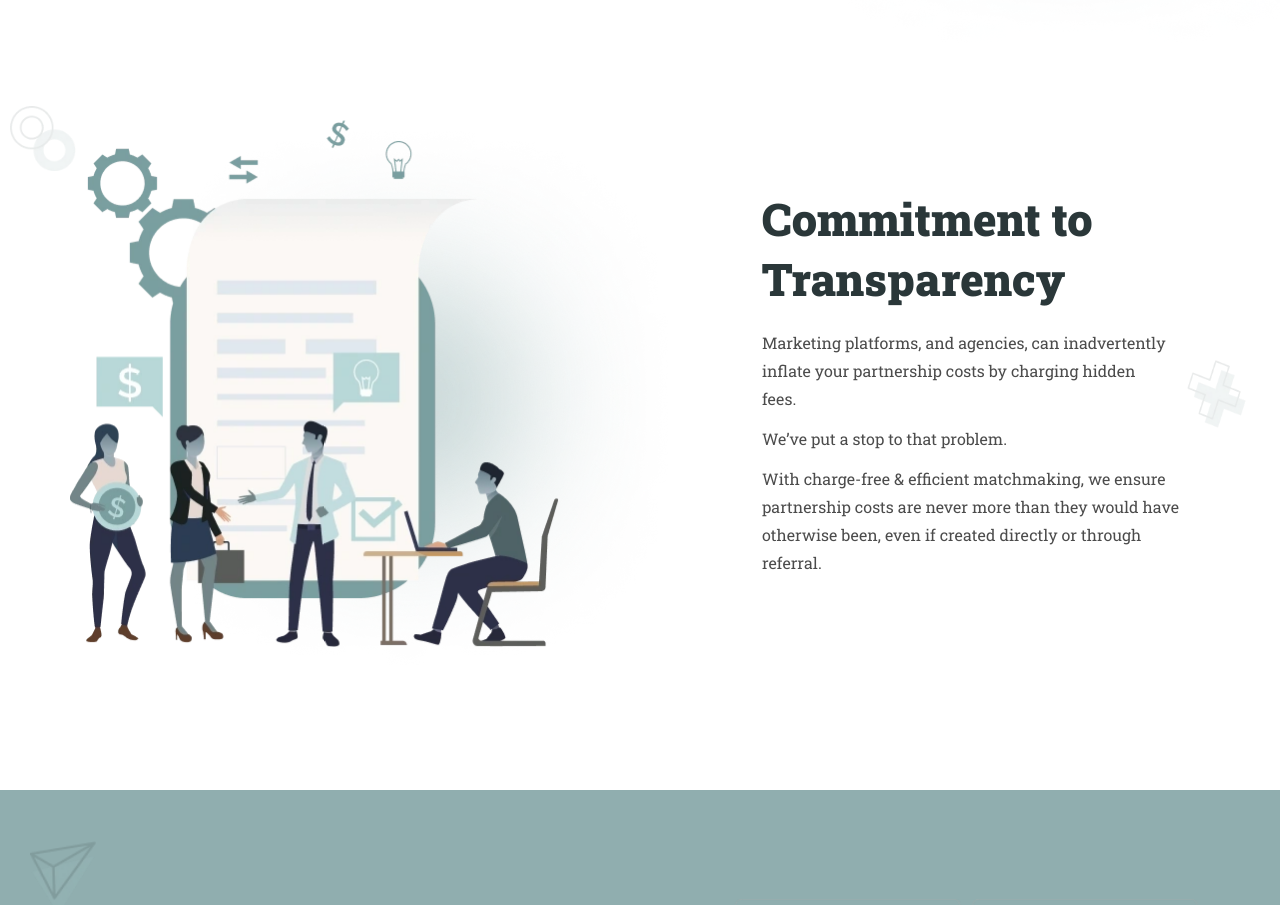
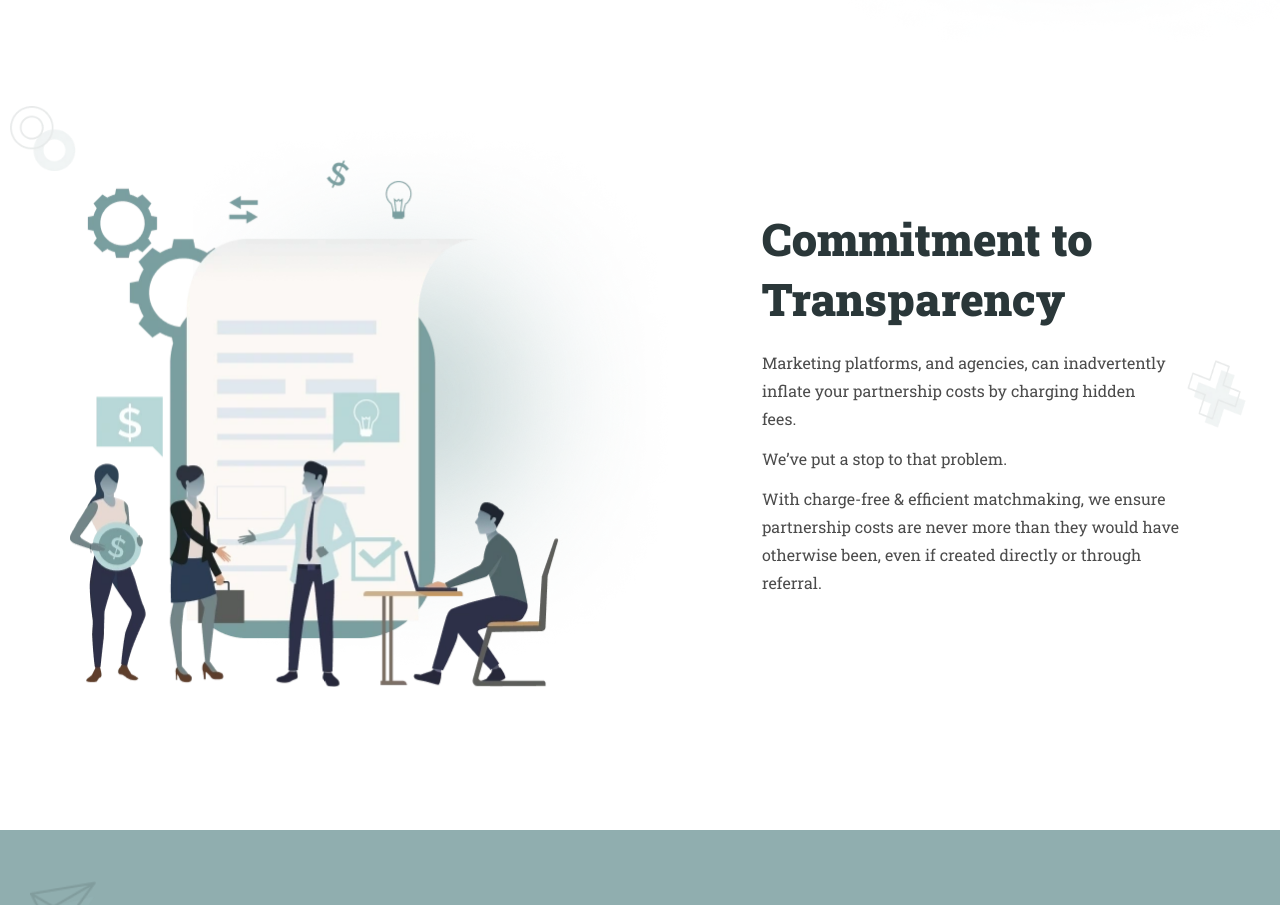
Before and after one commit to vikas-jakhar/chinWag, a Next.js app: page / in a window 1280 px wide. Shown: the part 2260-3165 px from the top of the page. Built offline with nearby package versions, Linux system fonts and the light colour scheme.

Commit message:
page done

```diff
--- a/src/components/home/Commitment.tsx
+++ b/src/components/home/Commitment.tsx
@@ -10,7 +10,7 @@ const Commitment: React.FC = () => {
                     <Image
                         src="/assets/images/webp/commitment-image.webp"
                         alt="Commitment Image"
-                        className="z-30 relative pointer-events-none max-sm:max-w-[319px] max-md:max-w-[400px]"
+                        className="z-30 relative pt-10 pointer-events-none max-sm:max-w-[319px] max-md:max-w-[400px]"
                         width={489}
                         height={527}
                         priority
```
